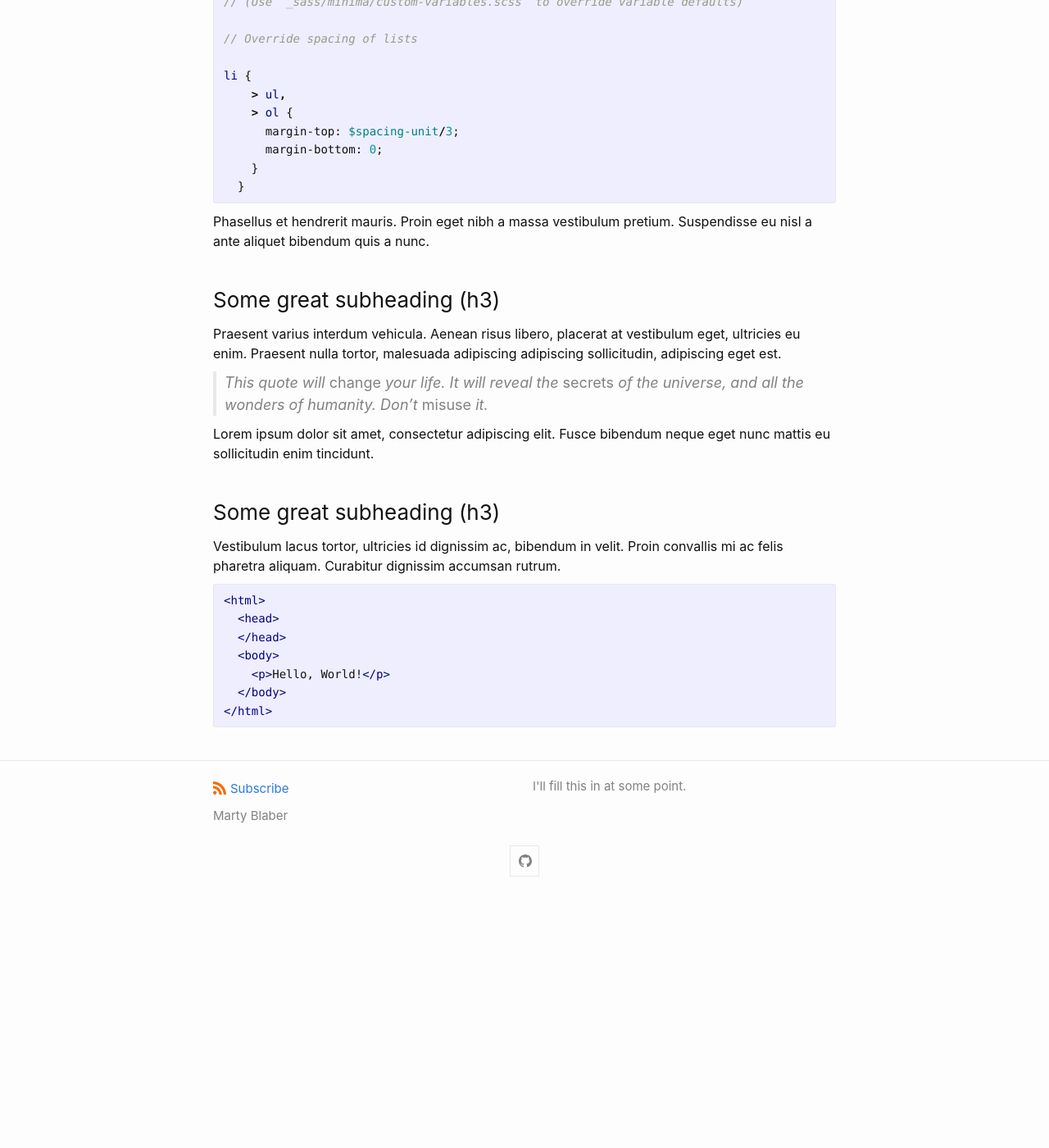
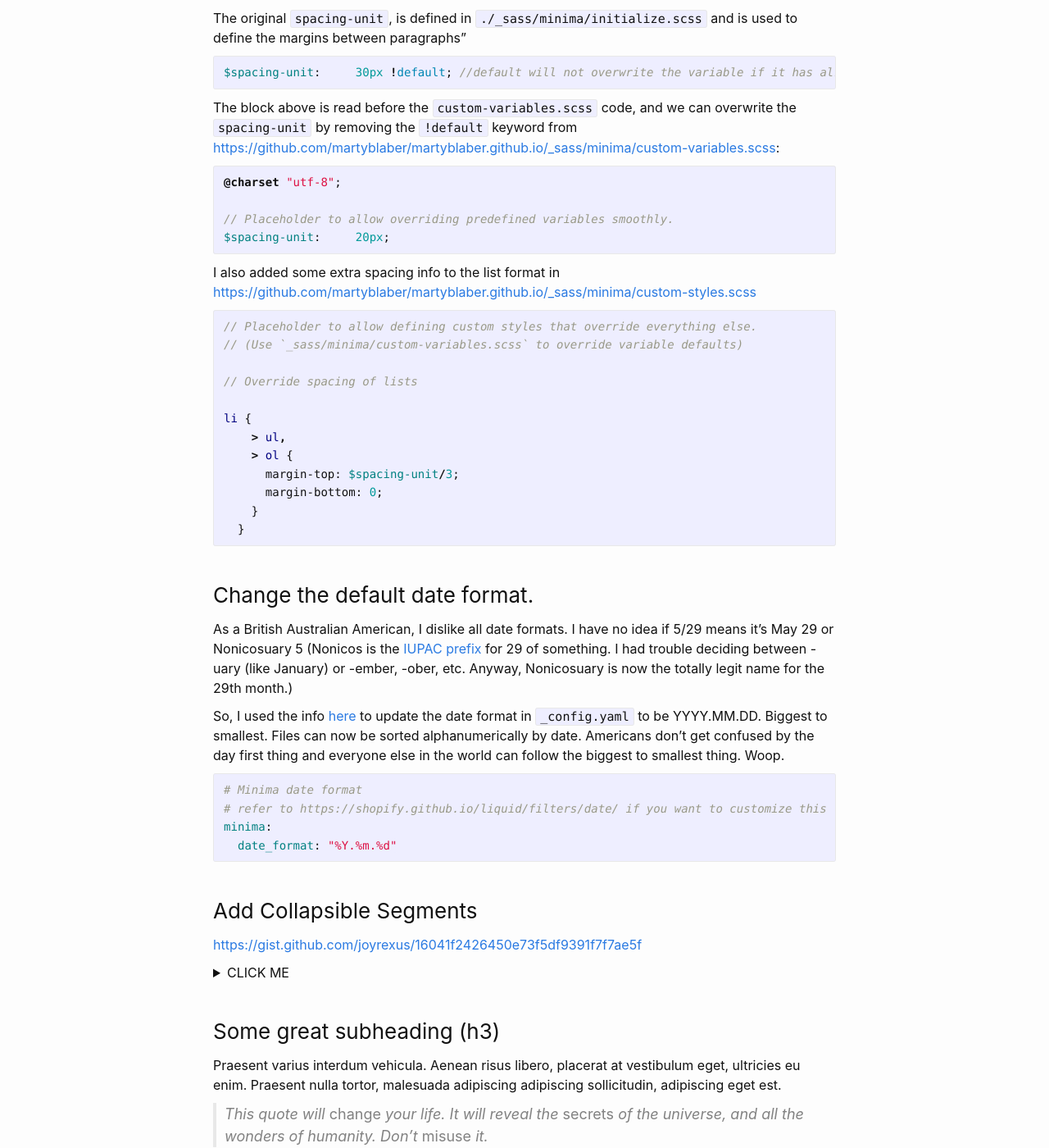
Before and after one commit to martyblaber/martyblaber.github.io, a Jekyll site: the page built from _posts/2021-05-29-how-to-not-start-a-blog.md, in a window 1280 px wide and 1400 px high, scrolled down 2954 px. Shown: the whole window at 82% size. Built offline with Jekyll 4.4.1, drawn with Linux system fonts in a browser that asks for light colours; before the commit the page ends 4048 px from its top, so only the background shows below that; some of the changed text lies outside the part shown.

Commit message:
Test Collapsible segments

````diff
--- a/_posts/2021-05-29-how-to-not-start-a-blog.md
+++ b/_posts/2021-05-29-how-to-not-start-a-blog.md
@@ -96,7 +96,23 @@ The general gist of what I did (I have a windows machine):
         git push
         ```
 
-#### Modifying Default Paragraph spacing.
+#### Quick aside on looking up command history in command prompt, powershell and bash or git bash.
+- For Command Prompt, use `doskey /history`. Here is some of the trash that I recently typed into a command prompt.
+    ```bat
+    cd code
+    ks
+    ls
+    dir
+    cd martyblaber.github.io
+    bundle
+    N
+    bundle install
+    bundle exec jekyll serve
+    ```
+- For Powershell, use `history`
+- For Bash / Git Bash, use `history`
+
+#### Modifying Default Paragraph spacing (and the list spacing)
 The original `spacing-unit`, is defined in `./_sass/minima/initialize.scss` and is used to define the margins between paragraphs"
 ```scss
 $spacing-unit:     30px !default; //default will not overwrite the variable if it has already been defined. If spacing-unit is undefined when this code runs, then it will be assigned the value 30px.
@@ -125,8 +141,33 @@ li {
   }
 ```
 
+### Change the default date format.
+As a British Australian American, I dislike all date formats. I have no idea if 5/29 means it's May 29 or Nonicosuary 5 (Nonicos is the [IUPAC prefix](https://files.eric.ed.gov/fulltext/ED611724.pdf) for 29 of something. I had trouble deciding between -uary (like January) or -ember, -ober, etc. Anyway, Nonicosuary is now the totally legit name for the 29th month.)
 
-Phasellus et hendrerit mauris. Proin eget nibh a massa vestibulum pretium. Suspendisse eu nisl a ante aliquet bibendum quis a nunc.
+So, I used the info [here](https://shopify.github.io/liquid/filters/date/) to update the date format in `_config.yaml` to be YYYY.MM.DD. Biggest to smallest. Files can now be sorted alphanumerically by date. Americans don't get confused by the day first thing and everyone else in the world can follow the biggest to smallest thing. Woop.
+```yaml
+# Minima date format
+# refer to https://shopify.github.io/liquid/filters/date/ if you want to customize this
+minima:
+  date_format: "%Y.%m.%d"
+```
+
+### Add Collapsible Segments
+
+<https://gist.github.com/joyrexus/16041f2426450e73f5df9391f7f7ae5f>
+<details><summary>CLICK ME</summary>
+<p>
+
+#### yes, even hidden code blocks!
+
+```python
+print("hello world!")
+```
+
+</p>
+</details>
+
+
 
 ### Some great subheading (h3)
 
````
